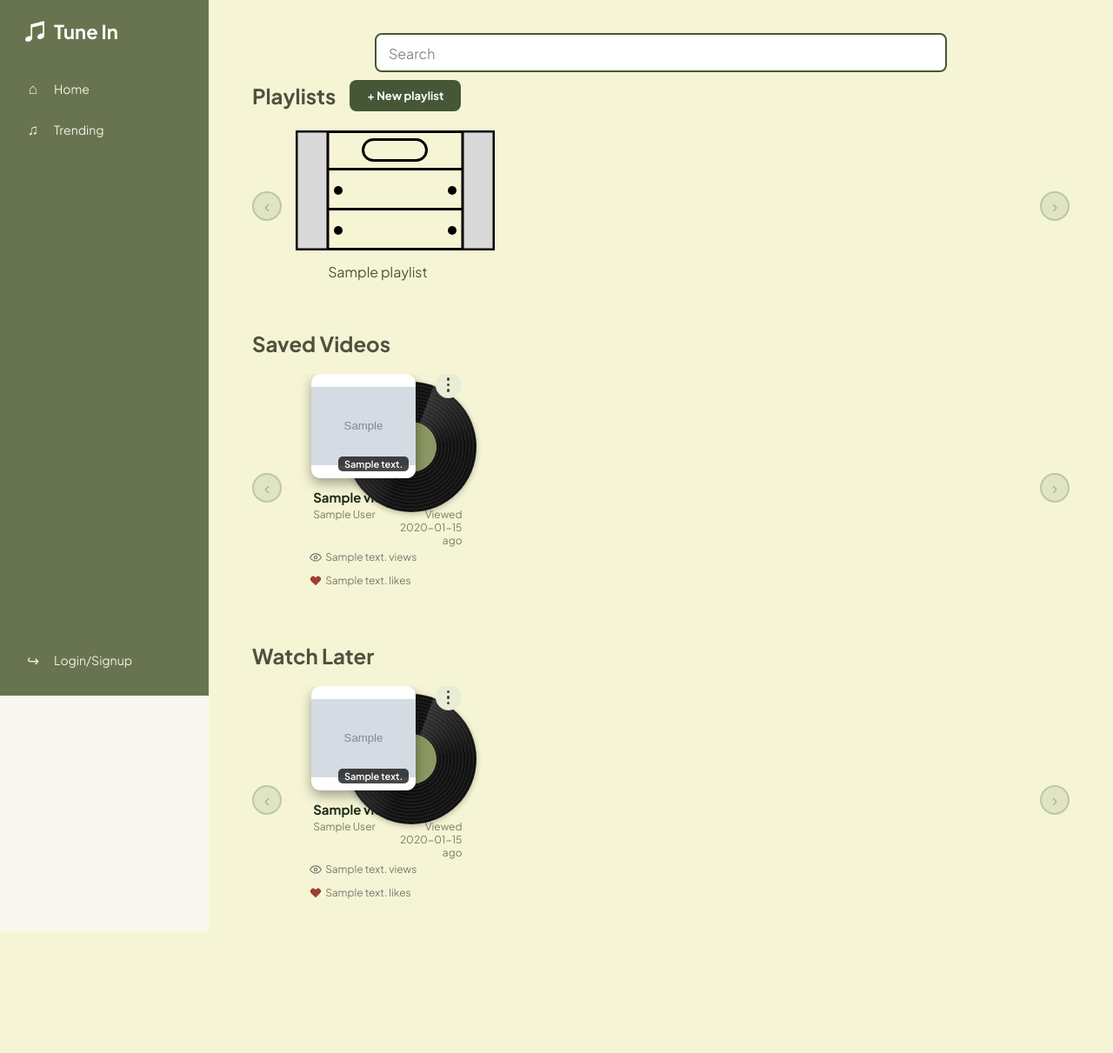
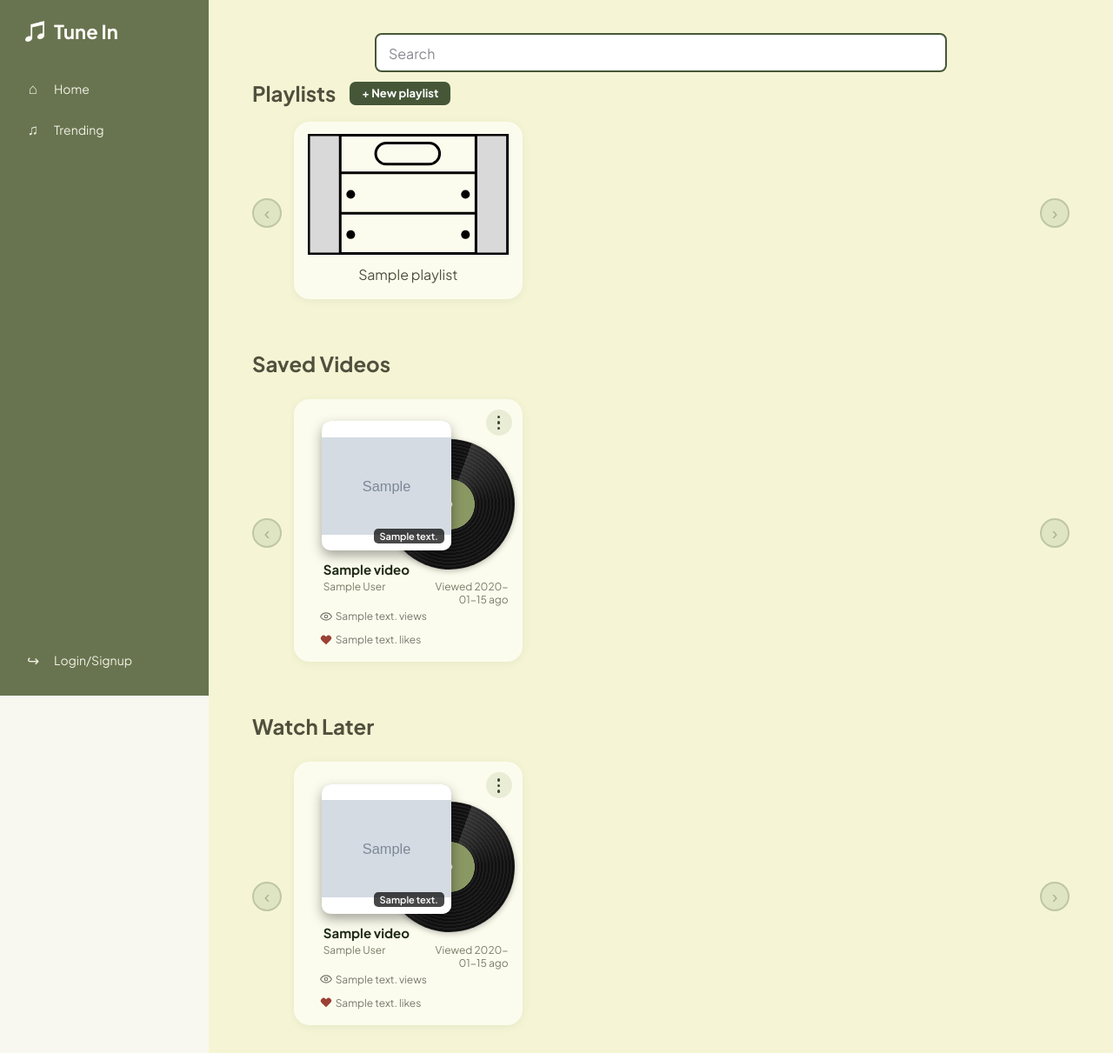
Before and after one commit to CSCI-5117-F26/developing-the-interactive-web-project-1-group-4, a Python web app: template src/developing-the-interactive-web-project-1-group-4/templates/library.html in a window 1280 px wide. Shown: the whole page at 87% size. Before the commit the page ends 1071 px from the top, so only its background shows below. Run offline with Jinja, Linux system fonts and the light colour scheme; the template is opened without the code that fills it: most values are stand-ins (such as "Sample title", 1, 10 or a date in 2020); grey boxes marked "Sample" are stand-in pictures; some libraries are stand-ins or nearby versions.

Commit message:
Library: playlists aligned with saved videos and watch later

```diff
--- a/src/developing-the-interactive-web-project-1-group-4/static/css/library-carousel.css
+++ b/src/developing-the-interactive-web-project-1-group-4/static/css/library-carousel.css
@@ -58,15 +58,74 @@
     cursor: default;
 }
 
-/* Playlists: one row of 4 visible at a time, swipe for the rest */
+/* Playlists: same 3 columns, gaps and card as Saved Videos / Watch Later,
+   so the three rows line up. Swipe or use the arrows for the rest. */
 .lib-carousel .playlist-row {
     grid-template-columns: none;
     grid-auto-flow: column;
-    grid-auto-columns: calc((100% - 84px) / 4);   /* 3 gaps of 28px */
-    padding: 10px 6px;                            /* room for the hover zoom */
+    grid-auto-columns: calc((100% - 56px) / 3);   /* 3 cards visible, 2 gaps of 28px */
+    gap: 28px;
+    padding: 6px 4px 12px;
+    scroll-padding: 0 4px;
     scroll-snap-type: x proximity;
 }
 
 .lib-carousel .playlist-card {
+    box-sizing: border-box;
+    padding: 14px 16px 18px;
+    border: 0;
+    border-radius: 18px;
+    background: #fcfcee;
+    box-shadow: 0 2px 10px rgba(70, 87, 56, .08);
+    font: inherit;
+    color: inherit;
     scroll-snap-align: start;
 }
+
+.lib-carousel .playlist-card svg {
+    display: block;
+    width: 100%;
+    height: auto;
+}
+
+.lib-carousel .playlist-card:hover {
+    transform: translateY(-3px);                  /* lift instead of zoom, so nothing is clipped */
+}
+
+/* Smaller "+ New playlist" button next to the title */
+.lib-head .mv-btn {
+    min-width: 0;
+    padding: 6px 14px;
+    border-radius: 7px;
+    font-size: 13px;
+    line-height: 1.2;
+}
+
+/* Saved Videos + Watch Later: the same card around each video as on the other pages
+   (library-style.css had removed the card, so these rules put it back). */
+.lib-carousel .saved-row {
+    grid-auto-columns: calc((100% - 56px) / 3);   /* 3 cards visible, 2 gaps of 28px */
+    gap: 28px;
+    padding: 6px 4px 12px;                        /* room for the card shadow */
+    scroll-padding: 0 4px;                        /* snapping does not nudge the first card */
+}
+
+.lib-carousel .saved-vid-card {
+    background-color: #fcfcee !important;
+    padding: 14px 16px 18px !important;
+    box-shadow: 0 2px 10px rgba(70, 87, 56, .08) !important;
+    scroll-snap-align: start;
+}
+
+.lib-carousel .vinyl-art {
+    padding-top: 5% !important;
+}
+
+.lib-carousel .vinyl-library {
+    top: 20% !important;
+    left: 69% !important;
+}
+
+.lib-carousel .vinyl-dots {
+    top: 12px !important;
+}
```
